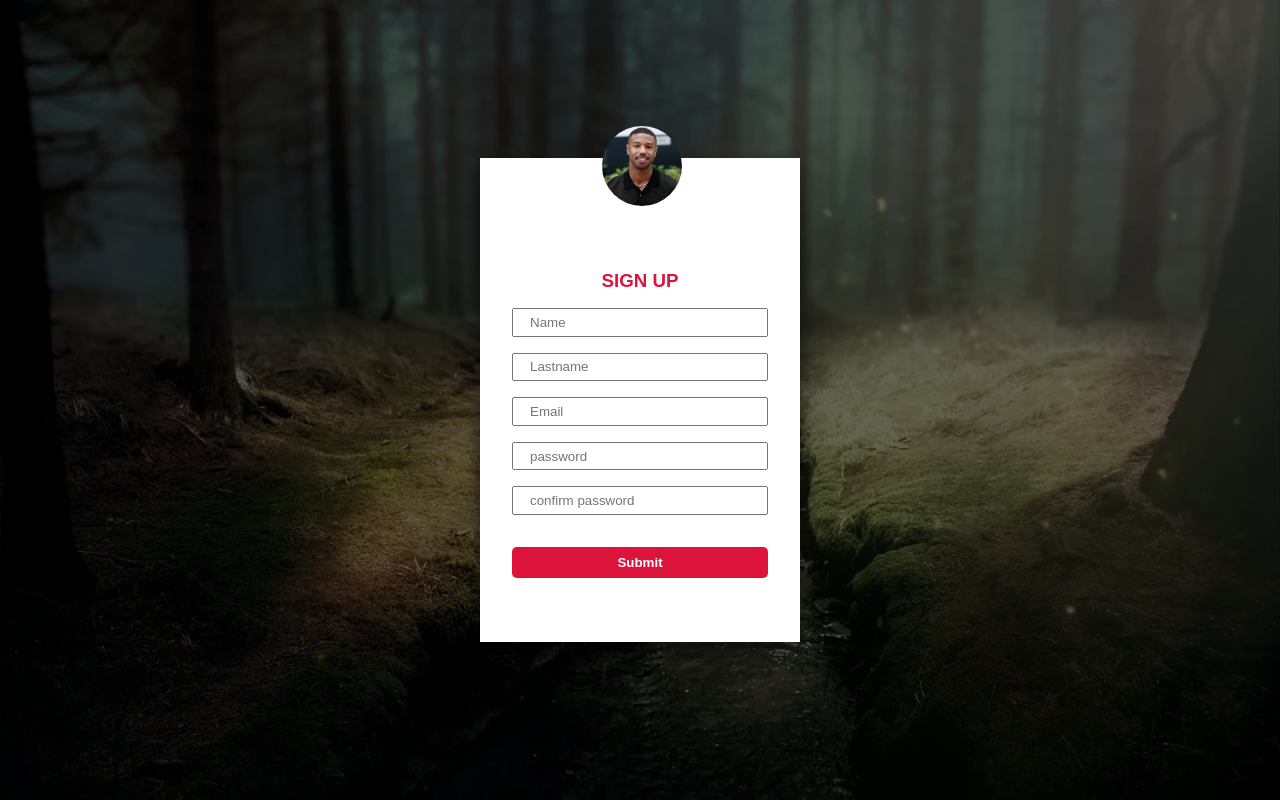
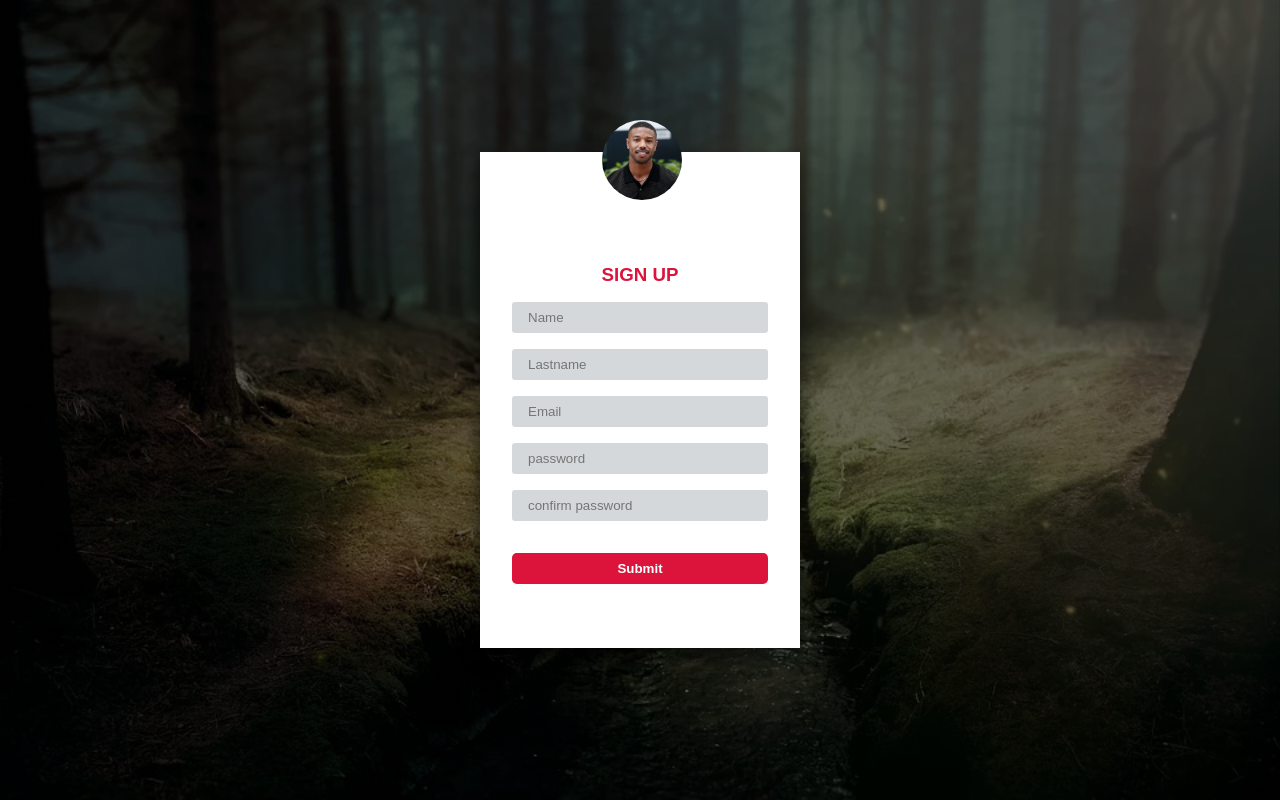
Before and after one commit to zerobug110/form-validation-js, a plain HTML site: page index.html in a window 1280 px wide. Drawn offline with Linux system fonts and the light colour scheme.

Commit message:
design retouches

```diff
--- a/style/style.css
+++ b/style/style.css
@@ -65,8 +65,12 @@ body {
 }
 
 .input {
-    padding: .3rem 1rem;
+    padding: .5rem 1rem;
     margin-bottom: 1rem;
+    background-color: #d4d8db;
+    border: none;
+    outline: none;
+    border-radius: .2rem;
 }
 
 .submit-btn {
```
